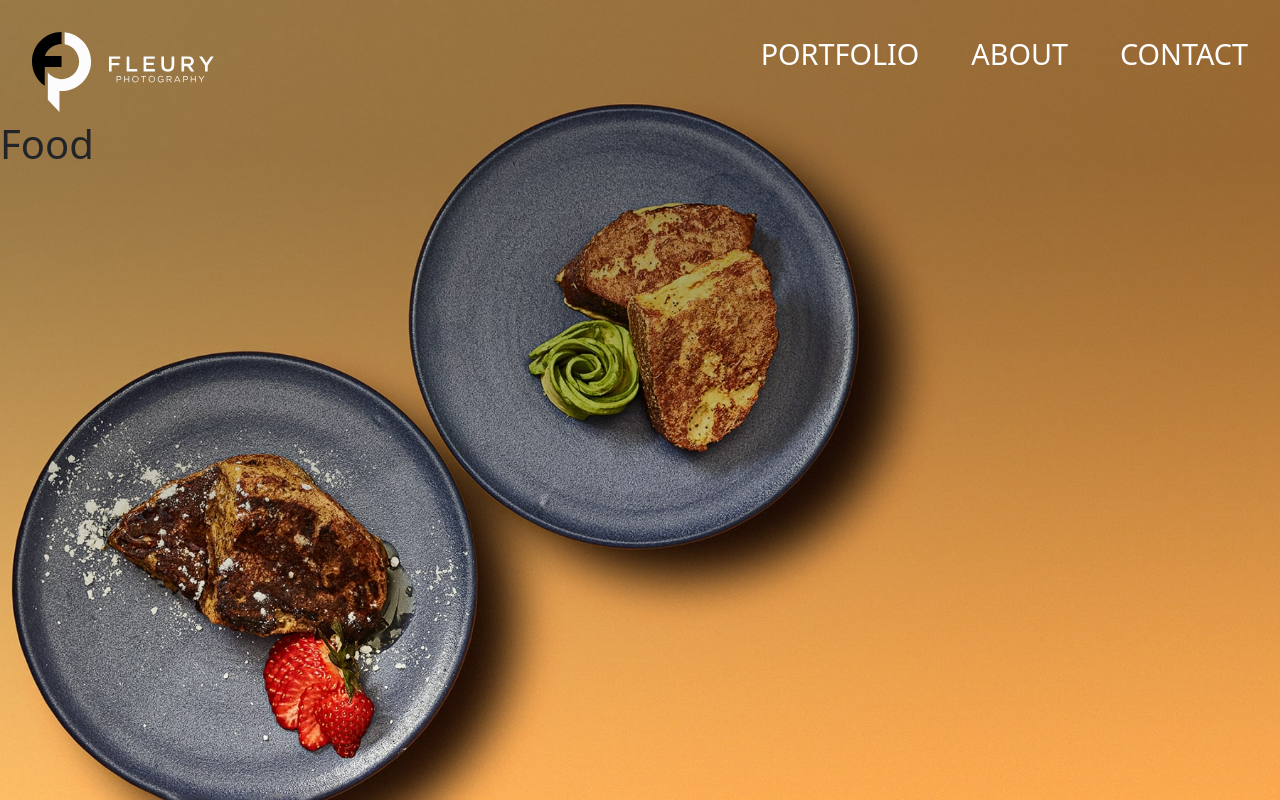
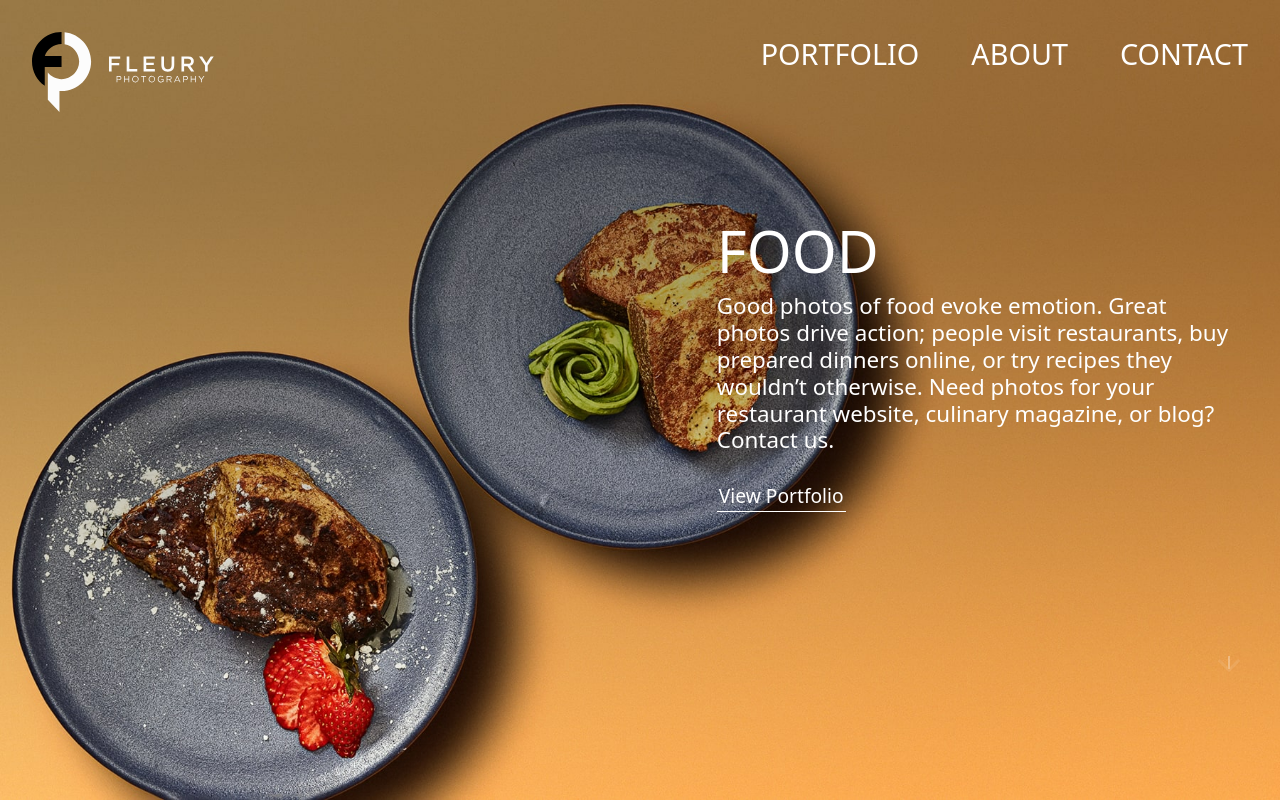
Before and after one commit to FleuryCode/FleuryPhotography, a React (Create React App) app: page / in a window 1280 px wide. Built offline with nearby package versions, Linux system fonts and the light colour scheme.

Commit message:
Added all EN content and the animated arrow.

```diff
--- a/src/pages/homePage/homePage.page.jsx
+++ b/src/pages/homePage/homePage.page.jsx
@@ -1,10 +1,6 @@
-import React, { useEffect, useState } from "react";
+import React from "react";
 import './homePage.styles.scss';
-// Hero Images
-import FoodImage from '../../assets/heroImages/frenchtoast_main.jpg';
-import DrinkImage from '../../assets/heroImages/floatingbeer_main.jpg';
-import ProductImage from '../../assets/heroImages/elianabowl_main.jpg';
-import VideoImage from '../../assets/heroImages/beersplash_main.jpg';
+import { Link } from "react-router-dom";
 
 const Homepage = () => {
     let imageIndex = 0;
@@ -62,23 +58,41 @@ const Homepage = () => {
 
     return (
         <div className="homepageContainer">
-            <div className={`homeFoodContainer hero1 active`}>
-                <h1>Food</h1>
+            <div className={`homeFoodContainer hero1 active justify-content-start justify-content-md-end`}>
+                <div className="homeTextInfo">
+                    <h1>Food</h1>
+                    <h2>Good photos of food evoke emotion. Great photos drive action; people visit restaurants, buy prepared dinners online, or try recipes they wouldn’t otherwise. Need photos for your restaurant website, culinary magazine, or blog? Contact us.</h2>
+                    <Link className="viewPortfolioButton" to={'/portfolio'}>View Portfolio</Link>
+                </div>
             </div>
-            <div className="homeBeverageContainer hero2">
-                <h1>Drink</h1>
+            <div className="homeBeverageContainer hero2 justify-content-start justify-content-md-end">
+                <div className="homeTextInfo">
+                    <h1>Drink</h1>
+                    <h2>An image is capable of influencing an individual to buy a fine wine, river beer, or happy hour cocktail, and that’s pretty powerful. Fleury Photography can shoot any beverage product to promote your brand and have the public thirsting for more.</h2>
+                    <Link className="viewPortfolioButton" to={'/portfolio'}>View Portfolio</Link>
+                </div>
             </div>
-            <div className="homeProductContainer hero3">
-                <h1>Product</h1>
+            <div className="homeProductContainer hero3 justify-content-start justify-content-md-end">
+                <div className="homeTextInfo">
+                    <h1>Product</h1>
+                    <h2>Commercial product photography is the house specialty. We have has worked with online retailers, technology vendors, beauty salons, and camera suppliers to give their products personality. Using a delicate balance of lighting and expert photography, we bring to life even the smallest details.</h2>
+                    <Link className="viewPortfolioButton" to={'/portfolio'}>View Portfolio</Link>
+                </div>
             </div>
-            <div className="homeVideoContainer hero4">
-                <h1>Video</h1>
+            <div className="homeVideoContainer hero4 justify-content-start justify-content-md-end">
+                <div className="homeTextInfo">
+                    <h1>Video</h1>
+                    <h2>Videos are the way forward. A good video can invoke someone to come to your restaurant, buy your beer or try your beauty products. Let us bring your vision into motion with our videography.</h2>
+                    <Link className="viewPortfolioButton" to={'/portfolio'}>View Portfolio</Link>
+                </div>
             </div>
-
-
-
-
-
+            <div className="mainArrowContainer">
+                <div className="arrowContainer">
+                    <div className="lineContainer">
+                        <div className="line"></div>
+                    </div>
+                </div>
+            </div>
         </div>
     );
 }
--- a/src/pages/homePage/homePage.styles.scss
+++ b/src/pages/homePage/homePage.styles.scss
@@ -15,6 +15,44 @@
         background-repeat: no-repeat;
         background-size: cover;
         transition: opacity 0.6s ease-in-out;
+        display: flex;
+
+        .homeTextInfo {
+            margin: 96px 4vw;
+            color: white;
+            display: flex;
+            flex-direction: column;
+            width: 80vw;
+
+            @media (min-width: 768px) {
+                width: 40vw;
+            }
+
+            h1 {
+                font-size: 360%;
+                text-transform: uppercase;
+            }
+
+            h2 {
+                font-size: 140%;
+            }
+
+            .viewPortfolioButton {
+                text-decoration: none;
+                color: white;
+                margin-top: 20px;
+                width: max-content;
+                padding: 0 0.4%;
+                font-size: 120%;
+                border-bottom: 1px solid white;
+                z-index: 25;
+                transition: border-bottom 0.2s ease-in-out;
+
+                &:hover {
+                    border-bottom: 1px solid transparent;
+                }
+            }
+        }
     }
 
 
@@ -41,4 +79,90 @@
     .active {
         opacity: 1;
     }
+
+    .mainArrowContainer {
+        z-index: 50;
+        display: flex;
+        justify-content: end;
+        position: absolute;
+        bottom: 0;
+        right: 0;
+        margin-right: 4%;
+
+        .arrowContainer {
+            width: 100%;
+            height: 100%;
+            display: flex;
+            justify-content: end;
+            align-items: center;
+
+            .lineContainer {
+                width: 1px;
+                height: 44px;
+                position: relative;
+                margin-bottom: 100px;
+
+                .line {
+                    position: absolute;
+                    width: 2px;
+                    height: 0px;
+                    background-color: white;
+                    top: 0;
+                    bottom: initial;
+                    animation: line-animation 2.5s ease-in-out 0s infinite normal;
+                    display: flex;
+                    flex-direction: column;
+                    justify-content: center;
+                    align-items: center;
+
+                    &::before {
+                        content: '';
+                        width: 16px;
+                        height: 16px;
+                        border-right: 3px solid white;
+                        border-bottom: 3px solid white;
+                        transform: rotate(45deg);
+                        display: block;
+                        position: absolute;
+                        bottom: 0;
+                        animation: arrow-animation 2.5s ease-in-out 0s infinite normal;
+                    }
+                }
+
+                @keyframes line-animation {
+                    0% {
+                        height: 0px;
+                        top: 0px;
+                        opacity: 0;
+                    }
+
+                    50% {
+                        height: 44px;
+                        top: 0px;
+                        opacity: 1;
+                    }
+
+                    100% {
+                        height: 0px;
+                        top: 44px;
+                        opacity: 0;
+                    }
+                }
+
+                @keyframes arrow-animation {
+                    0% {
+                        opacity: 0
+                    }
+
+                    50% {
+                        opacity: 1
+                    }
+
+                    100% {
+                        opacity: 0
+                    }
+                }
+            }
+        }
+    }
 }
```
